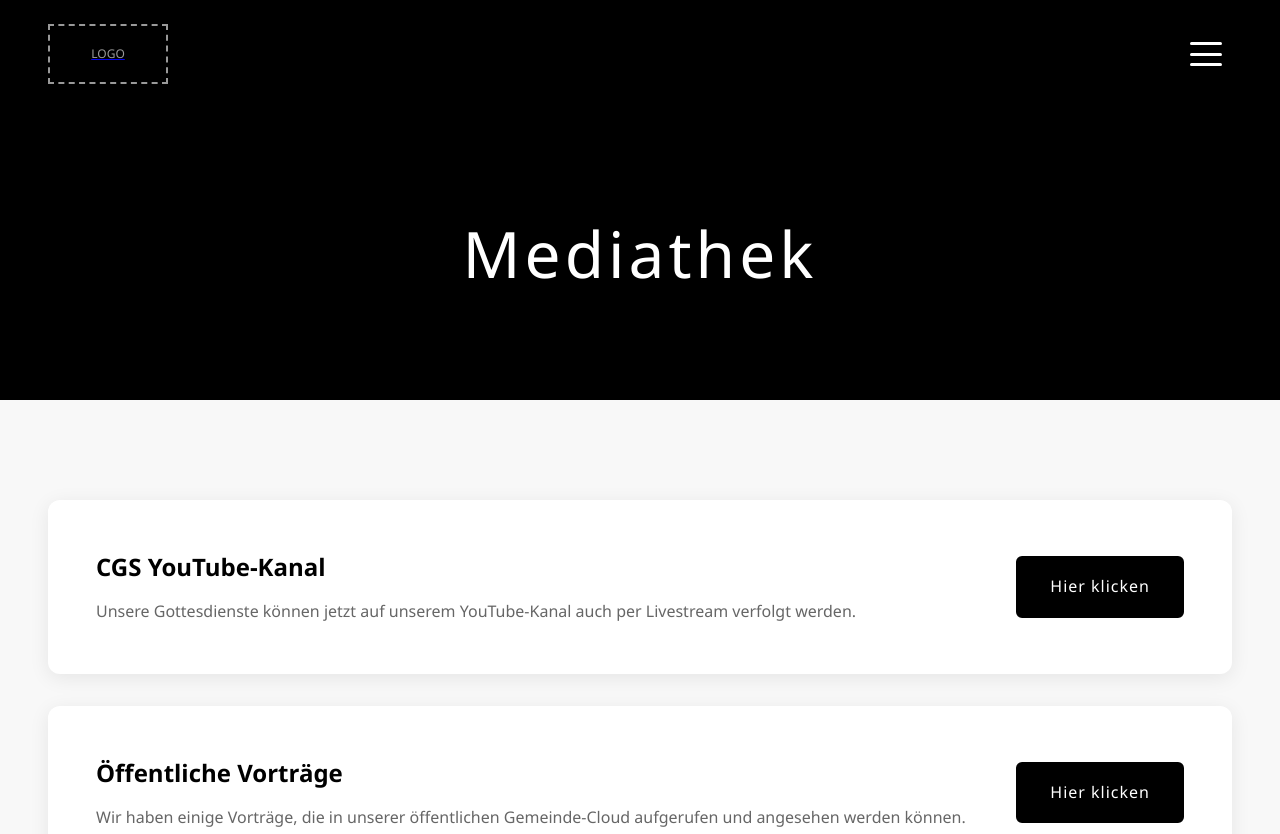
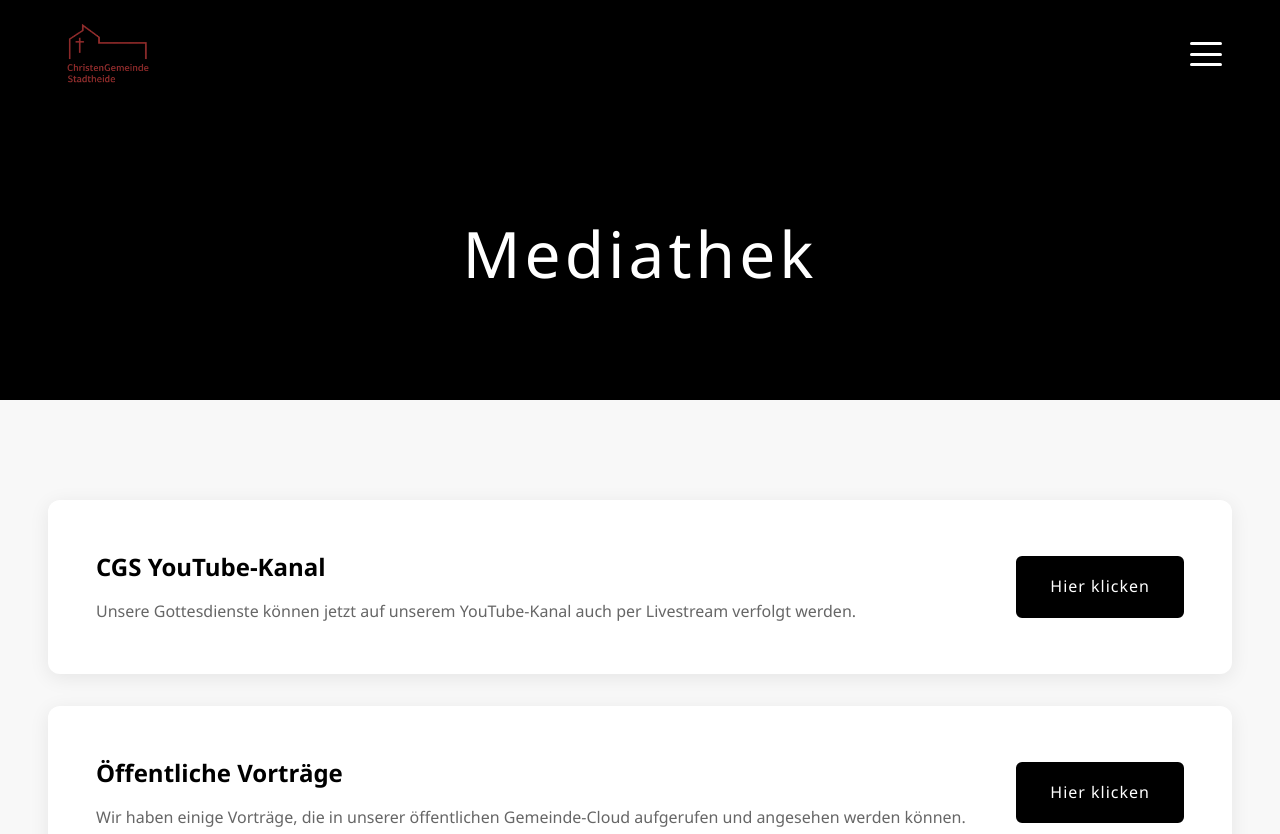
Before and after one commit to VALTEM/CGS, a plain HTML site: page mediathek.html in a window 1280 px wide. Shown: the top 834 px of the page. Drawn offline with Linux system fonts and the light colour scheme.

Commit message:
Replace logo placeholder with actual logo image

```diff
--- a/mediathek.html
+++ b/mediathek.html
@@ -413,8 +413,7 @@
         <!-- Navigation -->
         <div class="nav-container">
             <a href="index.html" class="logo">
-                <!-- Logo hier einfügen: <img src="images/logo.png" alt="Logo"> -->
-                <div class="logo-placeholder">LOGO</div>
+                <img src="images/cgs_logo.png" alt="Logo">
             </a>
 
             <div class="burger-menu" id="burgerMenu">
```
